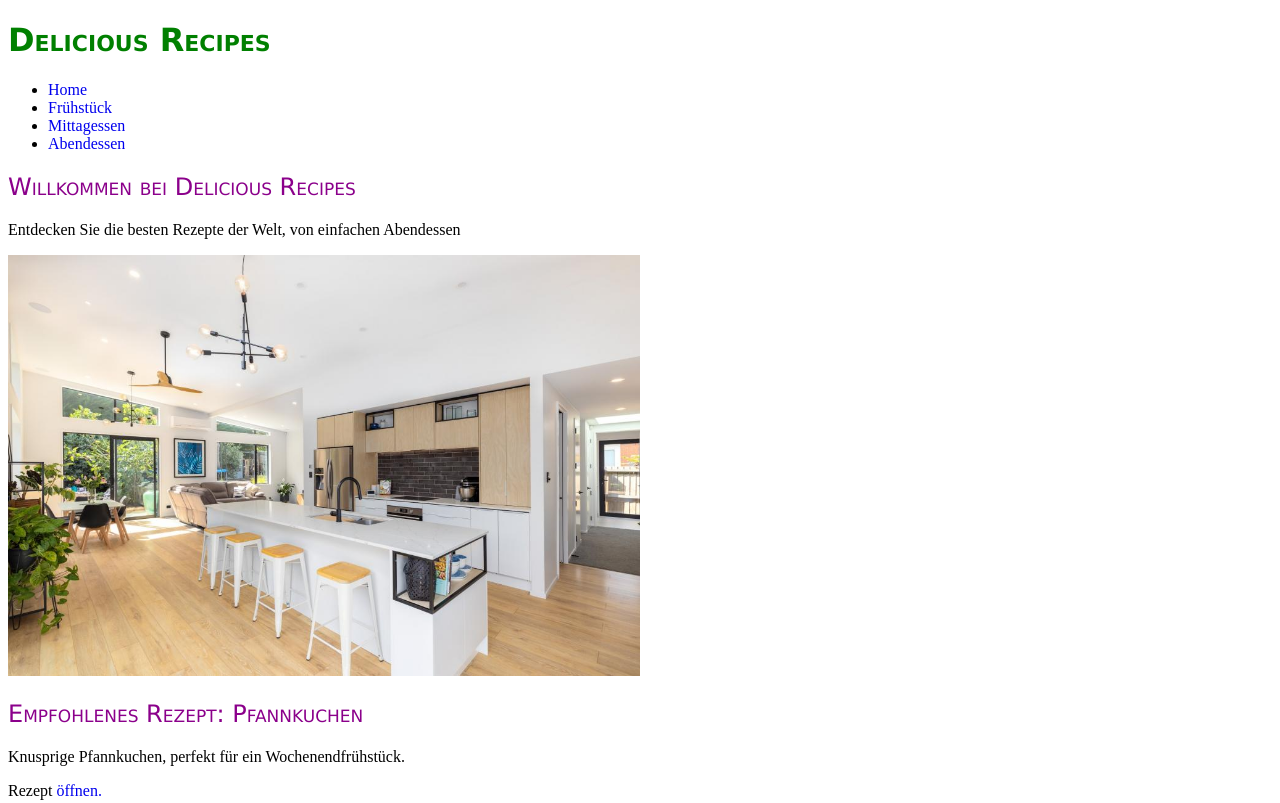
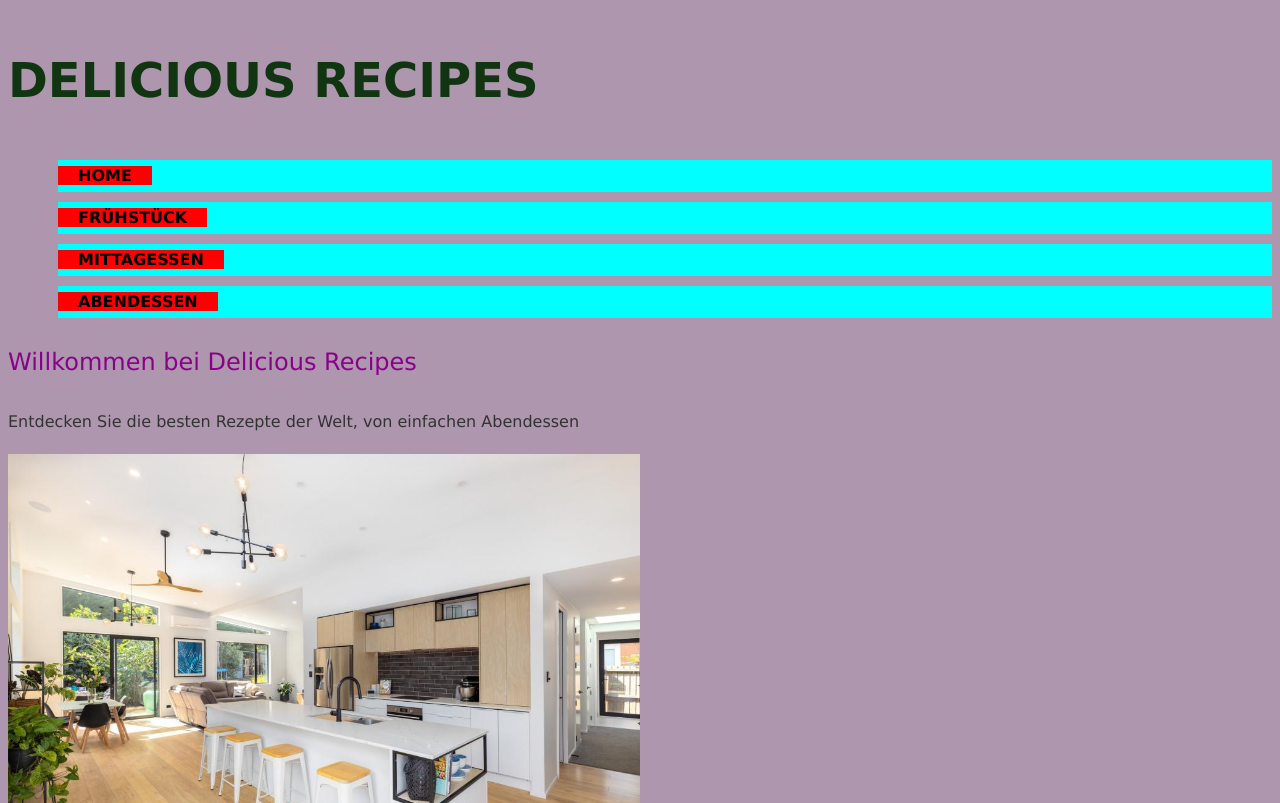
Before and after one commit to DipuTut/recipe_book, a plain HTML site: page index.html in a window 1280 px wide. Shown: the top 803 px of the page. Drawn offline with Linux system fonts and the light colour scheme.

Commit message:
Modifying the index page style.

```diff
--- a/styles.css
+++ b/styles.css
@@ -1,10 +1,21 @@
-h1, h2 {
-    color: green;
+* {
+    background-color: #ae96af ;
+    /*background-color: rgb(210.200.130); */
+    font-family: 'Lucida Sans', sans-serif;
+    color: #333;
+    line-height: 2;
+}
+
+h1 {
+    /*background-color: aquamarine; */
+    color: rgb(17, 53, 17);
     font-family: 'Lucida Sans', 'Lucida Sans Regular', 'Lucida Grande', 'Lucida Sans Unicode', Geneva, Verdana, sans-serif;
     font-weight: bolder;
     /*font-style: initial; */
     font-style: normal;
     font-variant: small-caps;
+    text-transform: uppercase;
+    font-size: 300%;
 }
 
 h2 {
@@ -13,6 +24,32 @@ h2 {
     font-weight: lighter;
 }
 
-a {
+/*a {
     text-decoration: none;
+} */
+
+nav ul {
+    list-style: none;
+    /*background-color: aqua;*/
+    padding: auto;
+
 }
+
+nav ul li {
+    margin-left: 10px;
+    background-color: aqua;
+    margin-bottom: 10px;
+    margin-right: ;
+}
+
+nav ul li a{
+    color: black;
+    text-transform: uppercase;
+    text-decoration: none;
+    font-weight: bold;
+    /*border-style: solid;*/
+    background-color: red;
+    padding-right: 20px;
+    padding-left: 20px;
+
+}
```
